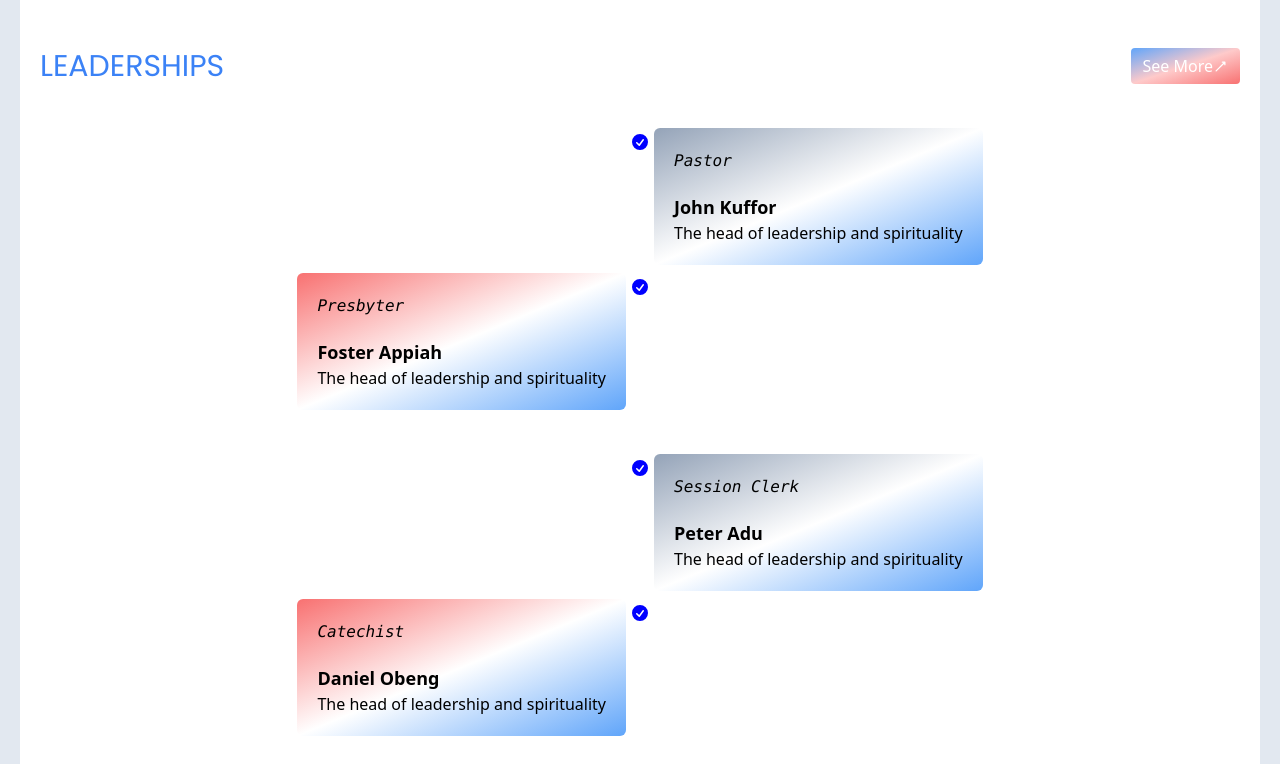
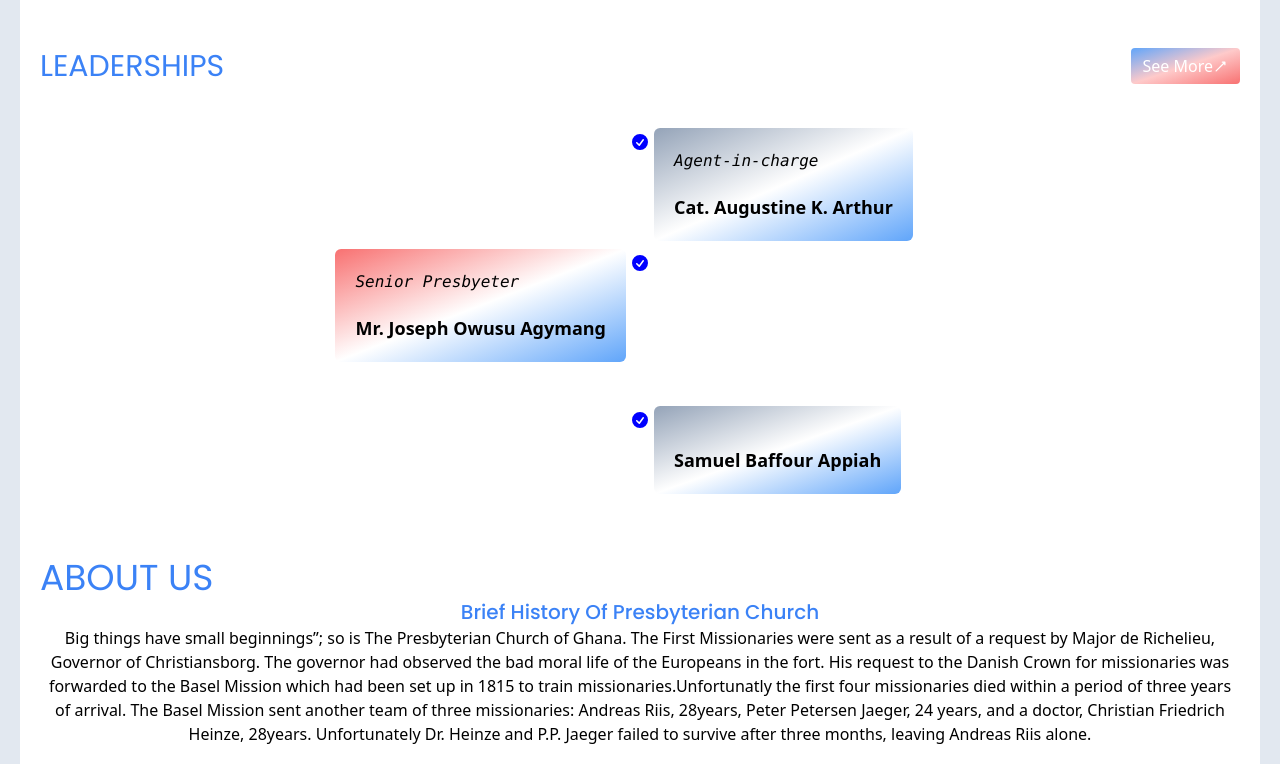
Before and after one commit to Emrecity/Church_Client, a React (Vite) app: page / in a window 1280 px wide. Shown: the part 1500-2264 px from the top of the page. Built offline with nearby package versions, Linux system fonts and the light colour scheme; a web font is replaced by a local one.

Commit message:
review the leadership

```diff
--- a/src/components/Timeline.jsx
+++ b/src/components/Timeline.jsx
@@ -1,7 +1,7 @@
 import React from 'react'
 
 const Timeline = () => {
-    const data =[{position:'Pastor',name:'John Kuffor',desc:'The head of leadership and spirituality'},{position:'Presbyter',name:'Foster Appiah',desc:'The head of leadership and spirituality'},{position:'Session Clerk',name:'Peter Adu',desc:'The head of leadership and spirituality'},{position:'Catechist',name:'Daniel Obeng',desc:'The head of leadership and spirituality'},{position:'Treasure',name:'Ellen Kyei',desc:'The head of leadership and spirituality'}]
+    const data =[{position:'Agent-in-charge',name:'Cat. Augustine K. Arthur'},{position:'Senior Presbyeter',name:'Mr. Joseph Owusu Agymang'},{positon:'Session Clerk',name:'Samuel Baffour Appiah'}]
   return (
     <ul className="timeline timeline-snap-icon max-md:timeline-compact timeline-vertical">
   {
```
